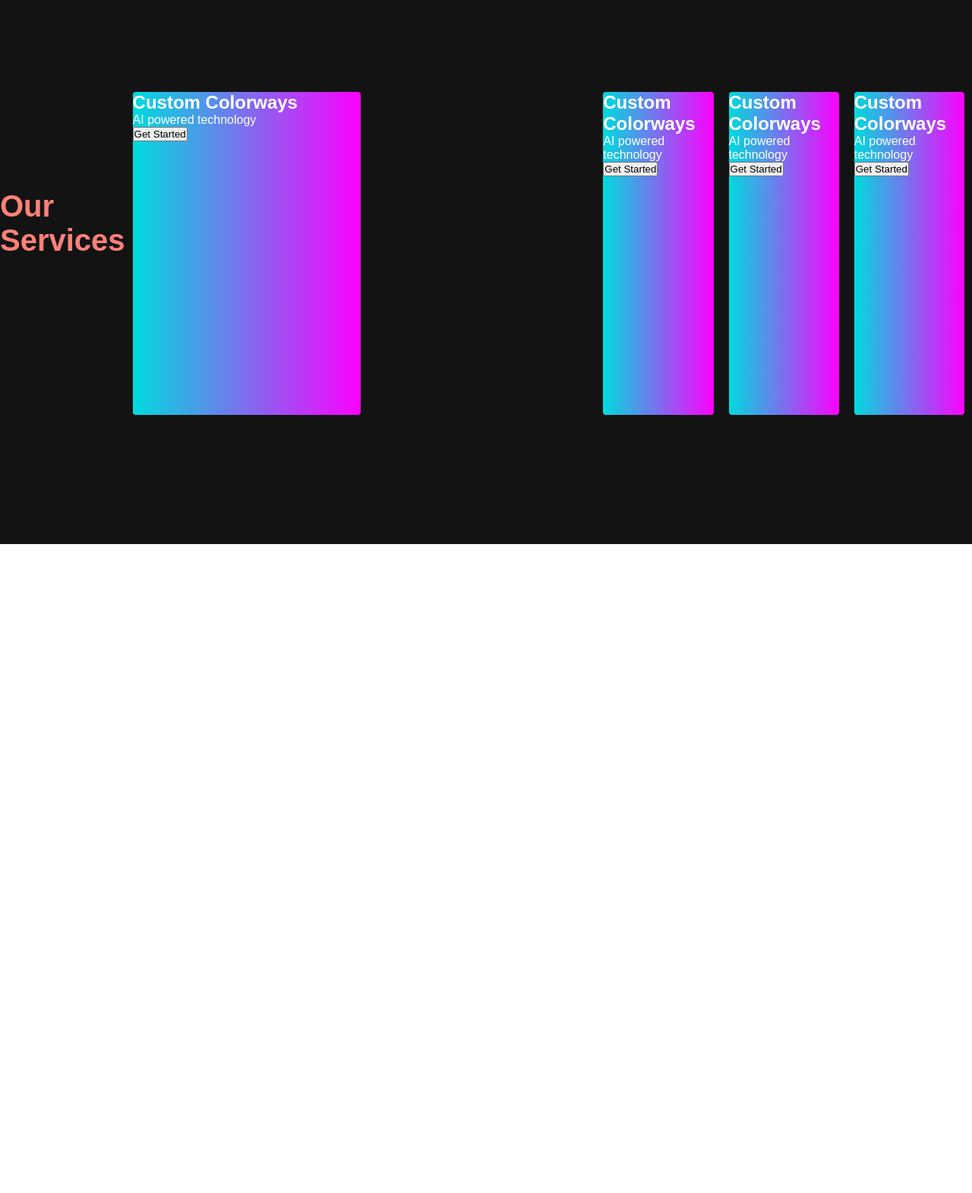
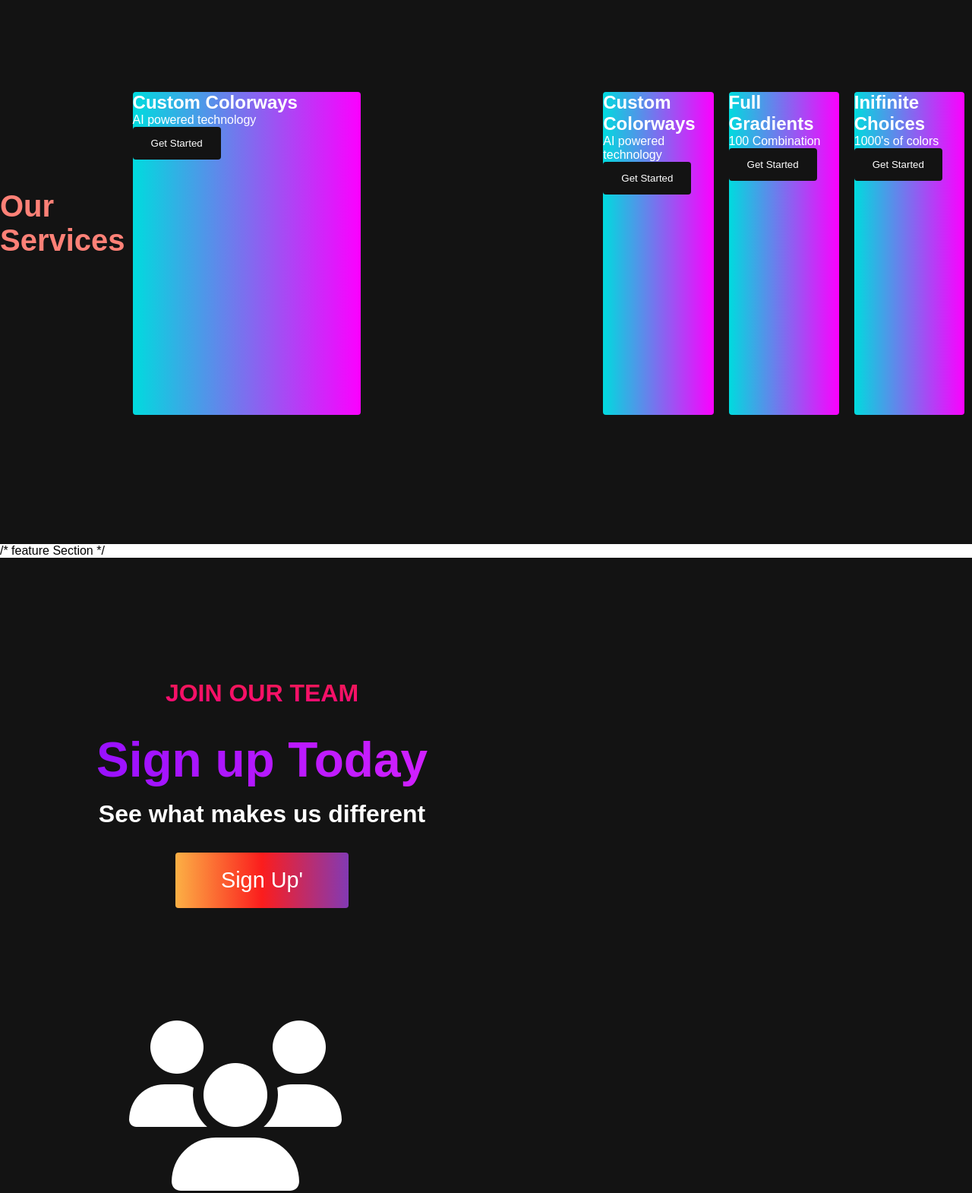
Before and after one commit to Mach1r0/Javascript-project, a plain HTML site: page project_1/index.html in a window 1280 px wide. Shown: the part 1580-3150 px from the top of the page at 76% size. Before the commit the page ends 2296 px from the top, so only its background shows below. Drawn offline with Linux system fonts and the light colour scheme.

Commit message:
finish section "about us"

```diff
--- a/project_1/app.js
+++ b/project_1/app.js
@@ -8,4 +8,3 @@
     }
 
     menu.addEventListener('click', mobileMenu);
-    const = documento.querySelector(".main"); outro teste
--- a/project_1/index.html
+++ b/project_1/index.html
@@ -73,17 +73,33 @@
             <div class="services__btn"><button>Get Started</button></div>
         </div>
         <div class="services__card">
-            <h2>Custom Colorways</h2>
-            <p>AI powered technology</p>
+            <h2>Full Gradients</h2>
+            <p>100 Combination</p>
             <div class="services__btn"><button>Get Started</button></div>
         </div>
         <div class="services__card">
-            <h2>Custom Colorways</h2>
-            <p>AI powered technology</p>
+            <h2>Inifinite Choices</h2>
+            <p>1000's of colors</p>
             <div class="services__btn"><button>Get Started</button></div>
         </div>
 
     </div>
+
+    /* feature Section */
+    <div class="main" id="about">
+        <div class="main__container">
+            <div class="main__img--container">
+                <div class="main__content">
+                    <h1>Join Our Team</h1>
+                    <h2>Sign up Today</h2>
+                    <p>See what makes us different</p>
+                    <button class="main__btn"><a href="#">Sign Up'</a></button>
+                </div>
+                <div class="main__img--card"><i class="fas fa-users"></i></div>
+            </div>
+        </div>
+    </div>
+
     <script src="app.js"></script>
 </body>
 
--- a/project_1/styles.css
+++ b/project_1/styles.css
@@ -400,6 +400,26 @@
     grip-template-rows: 1fr;
 }
 
+.services__card button{
+    color: #fff;
+    padding: 14px 24px;
+    border: none;
+    outline: none;
+    border-radius: 4px;
+    background: #131313;
+    font-sizer: 1rem;
+}
+
+.services__card button:houver{
+    cursor: pointer;
+}
+
+.services__card:houver{
+    transform: scale(1.075);
+    transition: 0.3 ease-in;
+    cursor: pointer;
+}
+
 .services__card{
     margin: 10px;
     height: 425px;
@@ -416,5 +436,6 @@
     background: #de6161;  /* fallback for old browsers */
     background: -webkit-linear-gradient(to right, #2657eb, #de6161);  /* Chrome 10-25, Safari 5.1-6 */
     background: linear-gradient(to right, #2657eb, #de6161); /* W3C, IE 10+/ Edge, Firefox 16+, Chrome 26+, Opera 12+, Safari 7+ */
+}
 
-}
+/* featur Section */
```
